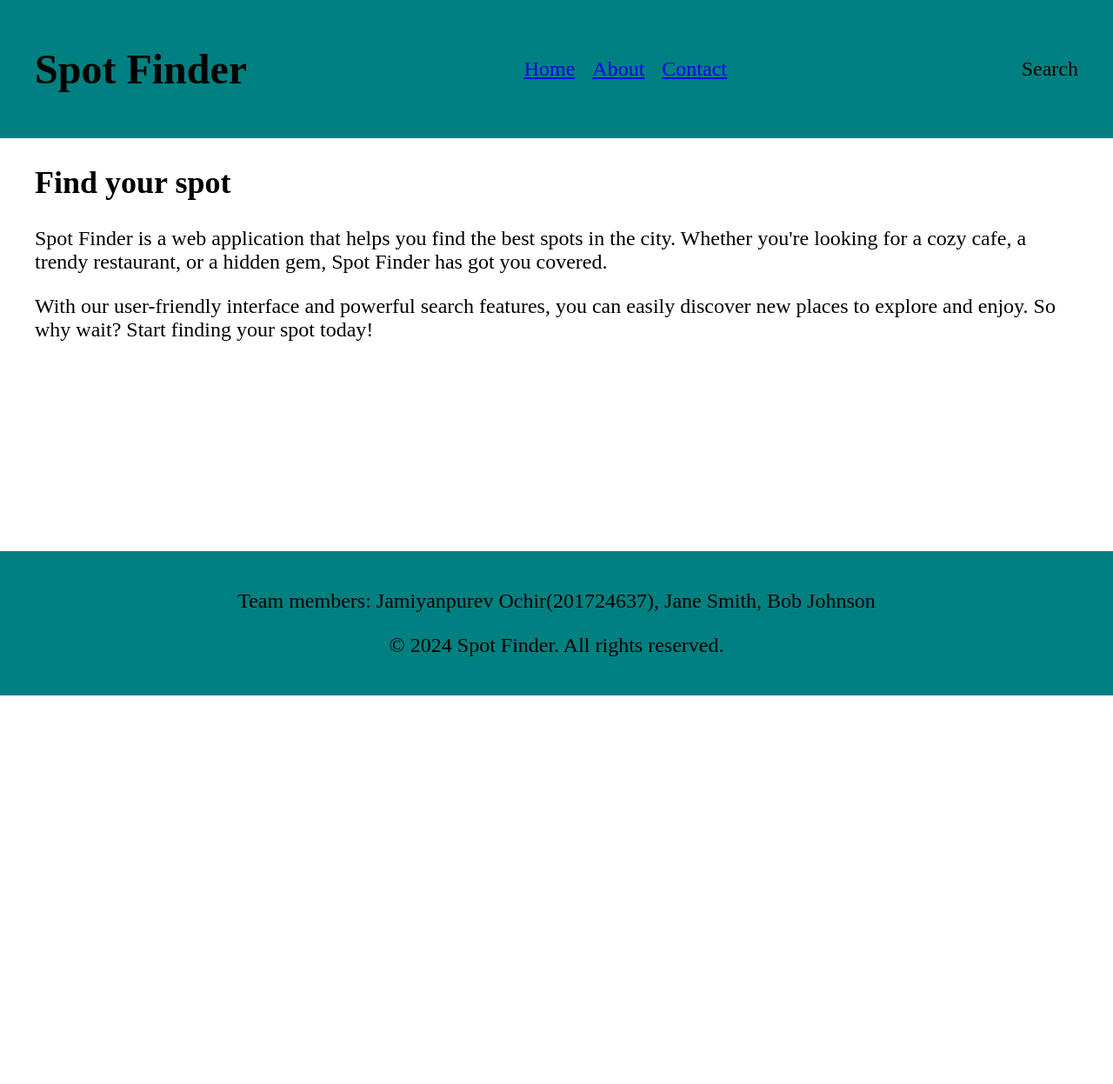
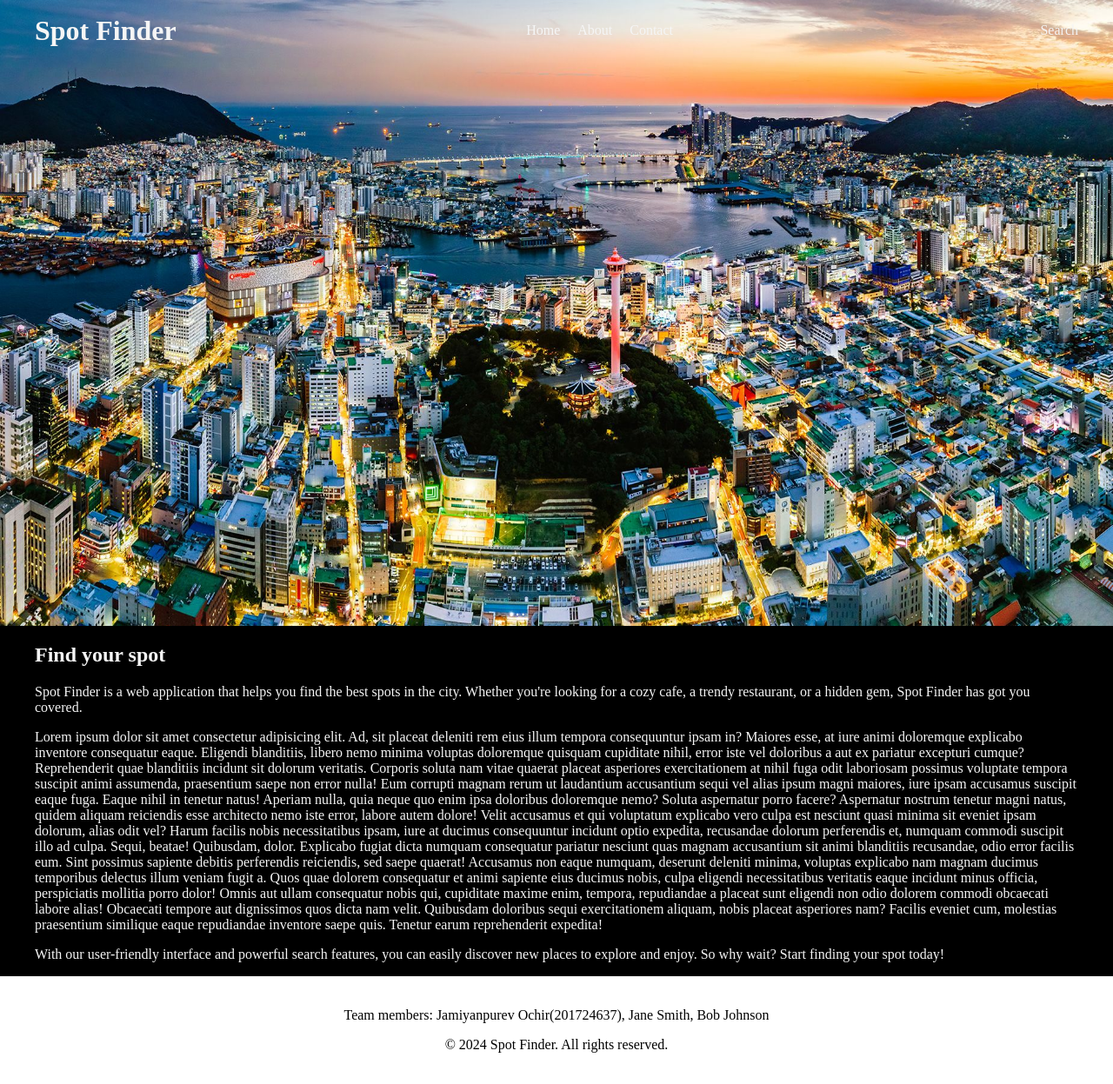
Before and after one commit to jamieochir/spot-finder, a plain HTML site: page html/main.html in a window 1280 px wide. Shown: the whole page at 87% size. Before the commit the page ends 800 px from the top, so only its background shows below. Drawn offline with Linux system fonts and the light colour scheme.

Commit message:
header style

```diff
--- a/html/main.html
+++ b/html/main.html
@@ -4,10 +4,10 @@
     <meta charset="UTF-8" />
     <title>Spot Finder</title>
     <link rel="stylesheet" href="/style/main.css" />
-    <script src="/script/main.js"></script>
+    <script src="/js/main.js"></script>
   </head>
   <body>
-    <header>
+    <header id="header">
       <div class="container header-content">
         <h1 class="title">Spot Finder</h1>
         <nav>
@@ -21,6 +21,13 @@
       </div>
     </header>
     <main>
+      <section>
+        <div class="landingphoto">
+          <div class="container landing-content">
+            <!-- <h2>Welcome to Busan</h2> -->
+          </div>
+        </div>
+      </section>
       <div class="container main-content">
         <section>
           <h2>Find your spot</h2>
@@ -28,6 +35,43 @@
             Spot Finder is a web application that helps you find the best spots
             in the city. Whether you're looking for a cozy cafe, a trendy
             restaurant, or a hidden gem, Spot Finder has got you covered.
+          </p>
+          <p>
+            Lorem ipsum dolor sit amet consectetur adipisicing elit. Ad, sit
+            placeat deleniti rem eius illum tempora consequuntur ipsam in?
+            Maiores esse, at iure animi doloremque explicabo inventore
+            consequatur eaque. Eligendi blanditiis, libero nemo minima voluptas
+            doloremque quisquam cupiditate nihil, error iste vel doloribus a aut
+            ex pariatur excepturi cumque? Reprehenderit quae blanditiis incidunt
+            sit dolorum veritatis. Corporis soluta nam vitae quaerat placeat
+            asperiores exercitationem at nihil fuga odit laboriosam possimus
+            voluptate tempora suscipit animi assumenda, praesentium saepe non
+            error nulla! Eum corrupti magnam rerum ut laudantium accusantium
+            sequi vel alias ipsum magni maiores, iure ipsam accusamus suscipit
+            eaque fuga. Eaque nihil in tenetur natus! Aperiam nulla, quia neque
+            quo enim ipsa doloribus doloremque nemo? Soluta aspernatur porro
+            facere? Aspernatur nostrum tenetur magni natus, quidem aliquam
+            reiciendis esse architecto nemo iste error, labore autem dolore!
+            Velit accusamus et qui voluptatum explicabo vero culpa est nesciunt
+            quasi minima sit eveniet ipsam dolorum, alias odit vel? Harum
+            facilis nobis necessitatibus ipsam, iure at ducimus consequuntur
+            incidunt optio expedita, recusandae dolorum perferendis et, numquam
+            commodi suscipit illo ad culpa. Sequi, beatae! Quibusdam, dolor.
+            Explicabo fugiat dicta numquam consequatur pariatur nesciunt quas
+            magnam accusantium sit animi blanditiis recusandae, odio error
+            facilis eum. Sint possimus sapiente debitis perferendis reiciendis,
+            sed saepe quaerat! Accusamus non eaque numquam, deserunt deleniti
+            minima, voluptas explicabo nam magnam ducimus temporibus delectus
+            illum veniam fugit a. Quos quae dolorem consequatur et animi
+            sapiente eius ducimus nobis, culpa eligendi necessitatibus veritatis
+            eaque incidunt minus officia, perspiciatis mollitia porro dolor!
+            Omnis aut ullam consequatur nobis qui, cupiditate maxime enim,
+            tempora, repudiandae a placeat sunt eligendi non odio dolorem
+            commodi obcaecati labore alias! Obcaecati tempore aut dignissimos
+            quos dicta nam velit. Quibusdam doloribus sequi exercitationem
+            aliquam, nobis placeat asperiores nam? Facilis eveniet cum,
+            molestias praesentium similique eaque repudiandae inventore saepe
+            quis. Tenetur earum reprehenderit expedita!
           </p>
           <p>
             With our user-friendly interface and powerful search features, you
--- a/js/main.js
+++ b/js/main.js
@@ -0,0 +1,13 @@
+window.addEventListener("scroll", function () {
+  const header = document.getElementById("header");
+  if (window.scrollY > 50) {
+    header.classList.add("scrolled");
+    header.classList.remove("scrolling");
+  } else if (window.scrollY > 20) {
+    header.classList.add("scrolling");
+    header.classList.remove("scrolled");
+  } else {
+    header.classList.remove("scrolling");
+    header.classList.remove("scrolled");
+  }
+});
--- a/style/main.css
+++ b/style/main.css
@@ -3,11 +3,12 @@ body {
   margin: 0;
   padding: 0;
   height: 100%;
+  background-color: black;
 }
 
 body {
   font-family: "Times New Roman", Times, serif;
-  font-size: 24px;
+  color: whitesmoke;
   min-height: 100vh;
   display: flex;
   flex-direction: column;
@@ -18,15 +19,43 @@ body {
   margin-inline: auto;
 }
 
-header {
-  background-color: teal;
+#header {
+  height: 70px;
+  position: fixed;
+  top: 0;
+  left: 0;
+  width: 100%;
+  background: transparent;
+  transition:
+    background-color 0.2s ease,
+    backdrop-filter 0.2s ease;
+  z-index: 1000;
+  display: flex;
+  align-items: center;
+  justify-content: center;
+}
+
+#header.scrolling {
+  color: greysmoke;
+  background: rgba(255, 255, 255, 0.65);
+  backdrop-filter: blur(10px);
+  -webkit-backdrop-filter: blur(10px);
+}
+
+#header.scrolled {
+  background-color: white;
+  color: black;
+  box-shadow: 0 2px 10px rgba(0, 0, 0, 0.1);
+}
+
+.scrolled a {
+  color: black;
 }
 
 .header-content {
   display: flex;
   align-items: center;
   justify-content: space-between;
-  padding: 20px;
 }
 
 main {
@@ -34,7 +63,8 @@ main {
 }
 
 footer {
-  background-color: teal;
+  background-color: white;
+  color: black;
 }
 .footer-content {
   text-align: center;
@@ -50,3 +80,21 @@ ul {
 li {
   margin-right: 20px;
 }
+
+a {
+  color: whitesmoke;
+  text-decoration: none;
+}
+
+.landingphoto {
+  background-image: url("/media/busan1.jpg");
+  background-size: cover;
+  background-position: center;
+  background-repeat: no-repeat;
+  height: 90vh;
+}
+
+.landing-content h2 {
+  margin-top: 0;
+  padding-top: 100px;
+}
```
Also changed, not shown: media/busan1.jpg (added).
